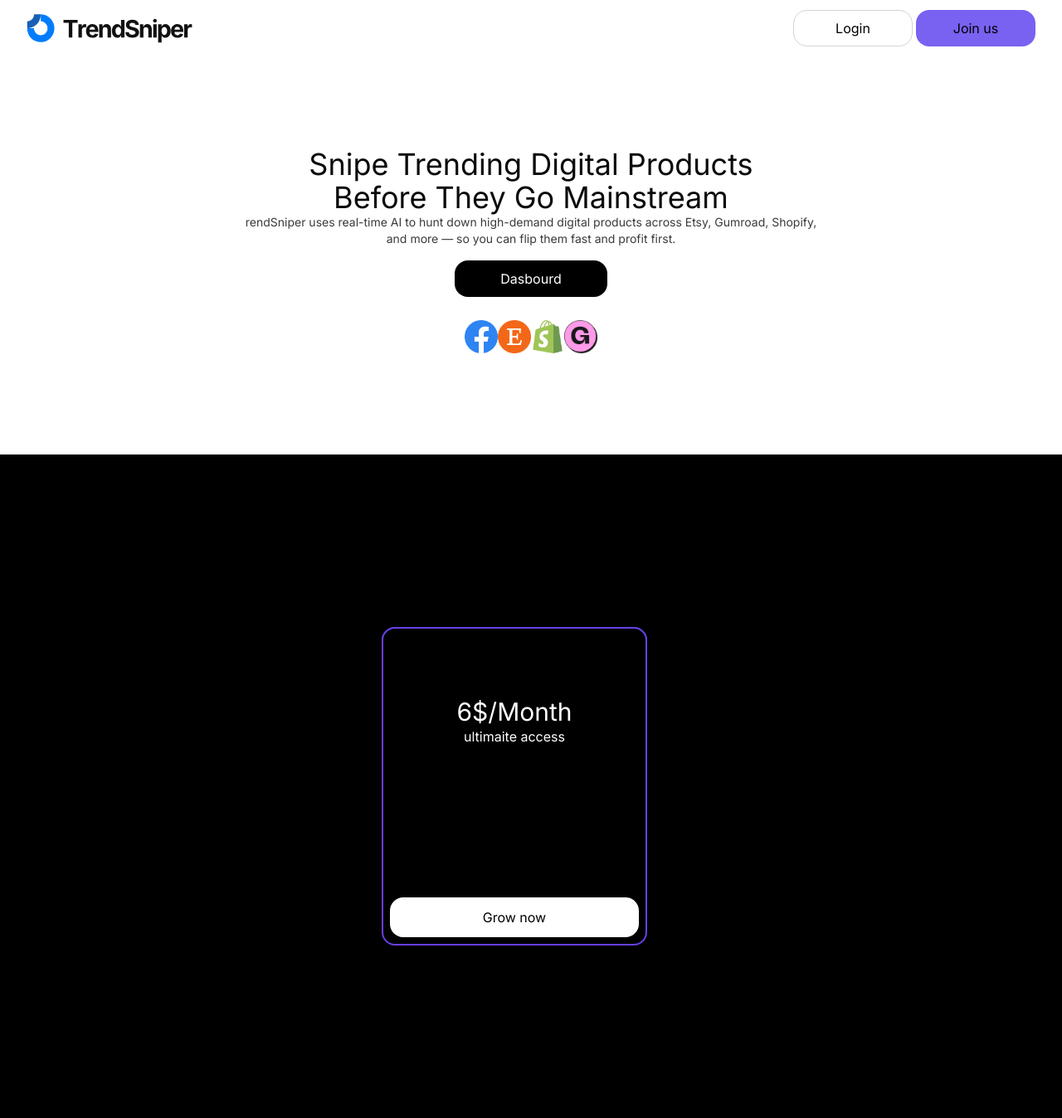
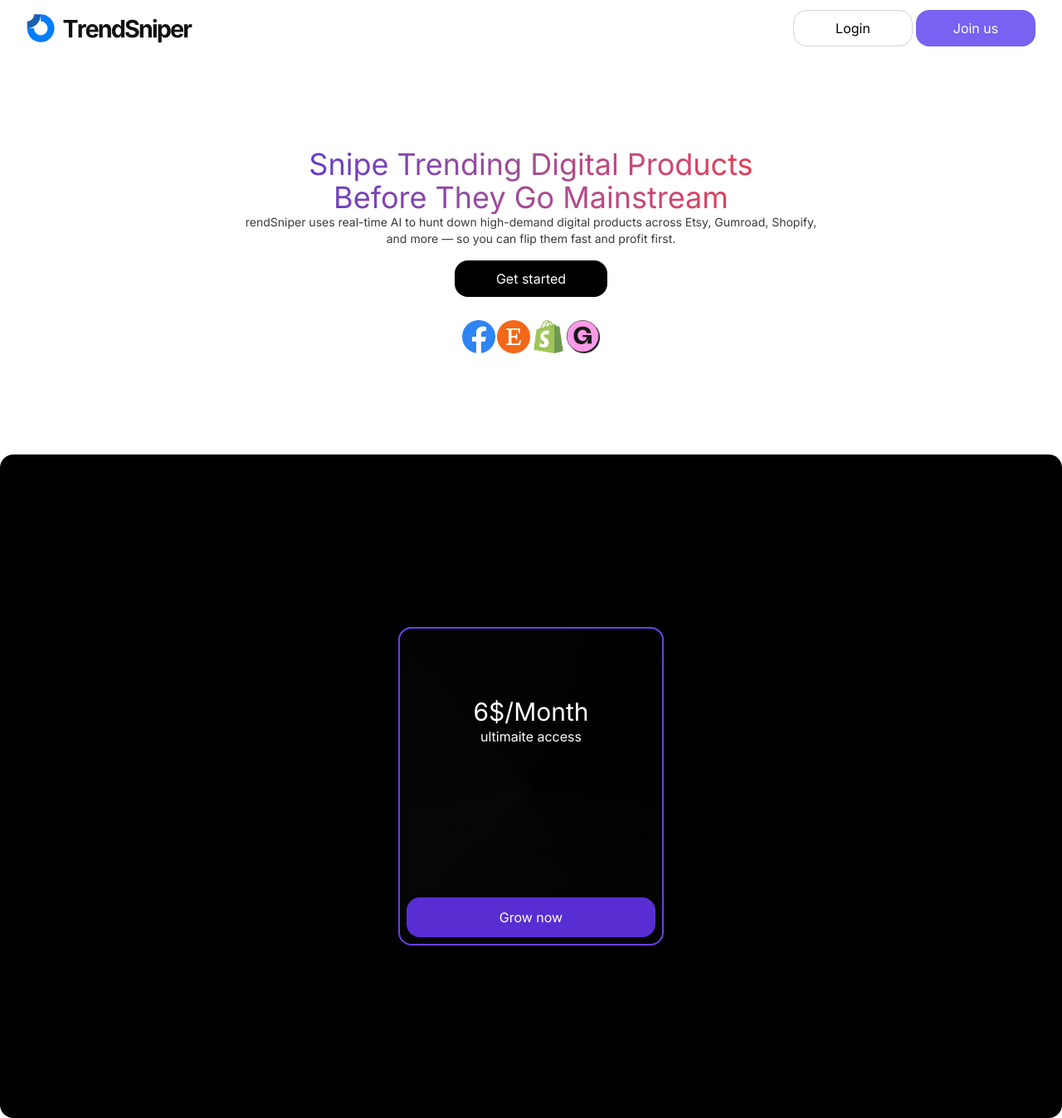
Before and after one commit to Ahmed0Idriss0dev/treandsniper, a Next.js app: page / in a window 1280 px wide. Shown: the whole page at 83% size. Built offline with nearby package versions, Linux system fonts and the light colour scheme; no server answers.

Commit message:
deloy 12

```diff
--- a/app/globals.css
+++ b/app/globals.css
@@ -58,7 +58,7 @@
 
 @layer components{
   .button{
-    @apply w-40 h-11 rounded-2xl cursor-pointer
+    @apply w-40 h-11 rounded-full cursor-pointer
   }
   .whitespace{
     @apply px-4 sm:px-8
--- a/components/kists/Links.tsx
+++ b/components/kists/Links.tsx
@@ -3,9 +3,9 @@
 
 const Links = () => {
   return (
-    <div className="flex items-center gap-1">
+    <div className=" hidden sm:flex items-center gap-1">
               <Link  className='button border border-neutral-300 text-black w-36 rounded-2xl flex justify-center items-center ' href="/sign-in">Login</Link>
-              <Link  className='button bg-treand-500 text-black w-36 rounded-2xl flex justify-center items-center ' href="/sign-up">Join us</Link>
+              <Link  className='button bg-treand-500 text-white w-36 rounded-2xl flex justify-center items-center ' href="/sign-up">Join us</Link>
           </div>
   )
 }
--- a/components/kists/Priceplan.tsx
+++ b/components/kists/Priceplan.tsx
@@ -10,11 +10,11 @@
    setOpen(true)
  }
   return (
-    <div className="relative duration-200 hover:scale-[1.1] w-96 h-96 p-3  group cursor-pointer">
-            <div className={`w-80 duration-200 h-60 group-hover:-top-12  text-center flex justify-center top-0 border-4 border-treand-600 -z-0 text-white absolute bg-treand-600 rounded-t-2xl `}>
-                <h1 className='top-3'>Get Your licenes key </h1>
+    <div className="relative duration-200 hover:rotate-1  hover:scale-[1.1] flex justify-center items-center w-96 h-96 p-3  group cursor-pointer">
+            <div className={`w-80 duration-200  h-60 group-hover:-top-12  text-center flex justify-center    top-0 border-4 border-treand-600 -z-0 text-white absolute bg-treand-600 rounded-t-2xl `}>
+                <h1 className='top-3'>👋Get Your licenes key 👋</h1>
             </div>
-    <div onMouseMove={MMove} onMouseLeave={mLeave} id='pricecard' className="w-80 border-2 group-hover:border-4 border-treand-600 text-white absolute top-0 z-20 p-2 flex-col   flex justify-between items-center h-96 rounded-2xl bg-black ">
+    <div onMouseMove={MMove} onMouseLeave={mLeave} id='pricecard' className="w-80 bg-conic-60  text-white overflow-hidden from-neutral-950/0 via-neutral-900/25 to-neutral-950/0 border-2 group-hover:border-4 border-treand-600  absolute top-0 z-20 p-2 flex-col   flex justify-between items-center h-96 rounded-2xl bg-black">
             <div className="flex justify-center flex-col items-center w-full h-52">
                            <h1 className='text-3xl'>6$/Month</h1>
                 <p>ultimaite access</p>
@@ -22,7 +22,7 @@
             </div>
             <a className='w-full ' href="https://ahmedidev.gumroad.com/l/TrendingSnipe?_gl=1*12w1s11*_ga*MTYzMDQxMzQ5LjE3NDk1NjM4NjM.*_ga_6LJN6D94N6*czE3NDk1Njc4MTQkbzIkZzEkdDE3NDk1Njc4MTckajU3JGwwJGgw" target="_blank" rel="noopener noreferrer">
 
-            <button className='w-full text-black cursor-pointer h-12 bg-white rounded-2xl'>Grow now</button>
+            <button className='w-full text-white cursor-pointer h-12 bg-treand-700 rounded-2xl'>Grow now</button>
             </a>
         </div>
     </div>
--- a/components/kists/Providers.tsx
+++ b/components/kists/Providers.tsx
@@ -1,15 +1,18 @@
 import { data } from '@/constant'
+import { Plus } from 'lucide-react'
 import Image from 'next/image'
 import React from 'react'
 
 const Providers = () => {
   return (
-    <div className='flex h-16 not-hover:opacity-90 justify-center items-center'>
+    <div className='flex h-16 gap-0.5 not-hover:opacity-90 justify-center items-center'>
       {data.map(({image}, i)=>(
-             <Image  className='hover:w-14 duration-100 cursor-pointer w-10 h-10 hover:h-14' key={i} src={image} width={200} height={200} alt='logo' />
+             <Image  className='hover:w-14   duration-100 cursor-pointer w-10 h-10 hover:h-14' key={i} src={image} width={200} height={200} alt='logo' />
 
       ))}
+
     </div>
+
   )
 }
 
--- a/components/section/Praice.tsx
+++ b/components/section/Praice.tsx
@@ -3,7 +3,7 @@
 
 const Praice = () => {
   return (
-    <main className='w-full flex justify-center items-center bg-black h-dvh'>
+    <main className='w-full rounded-2xl flex justify-center items-center bg-black h-dvh'>
         <Priceplan/>
     </main>
   )
--- a/components/sitemap/Hello.tsx
+++ b/components/sitemap/Hello.tsx
@@ -4,14 +4,14 @@
 
 const Hello = () => {
   return (
-    <main className='flex justify-center flex-col items-center -z-0  min-h-[60dvh] w-full p-14'>
+    <main className='flex justify-center flex-col items-center -z-0  min-h-[60dvh] w-full px-6 sm:px-11 md:px-14'>
       <div className="flex justify-center flex-col items-center gap-4">
         <div className="text-center">
-          <h1 className='text-4xl'>Snipe Trending Digital Products <br /> Before They Go Mainstream</h1>
+          <h1 className='text-2xl text-transparent bg-clip-text bg-linear-90 from-treand-700 to-red-500 sm:text-4xl'>Snipe Trending Digital Products <br /> Before They Go Mainstream</h1>
           <p className='text-sm opacity-80'>rendSniper uses real-time AI to hunt down high-demand digital products across Etsy, Gumroad, Shopify, <br /> and more — so you can flip them fast and profit first.</p>
         </div>
 
-      <Link className='button bg-black text-white w-46 rounded-2xl flex justify-center items-center ' href="/tools">Dasbourd</Link>
+      <Link className='button bg-black text-white w-full  sm:w-46 rounded-2xl flex justify-center items-center ' href="/tools">Get started</Link>
         <Providers/>
       </div>
     </main>
--- a/helper/index.ts
+++ b/helper/index.ts
@@ -5,7 +5,7 @@
 }
 export const fetchdata= async ({prompt , date}:parameter)=>{
         try {
-          const response = await fetch('http://localhost:3000/api/chat',{
+          const response = await fetch('https://www.trendsniper.site/api/chat',{
             cache:'no-store',
             method:'POST' ,
             headers:{
```
